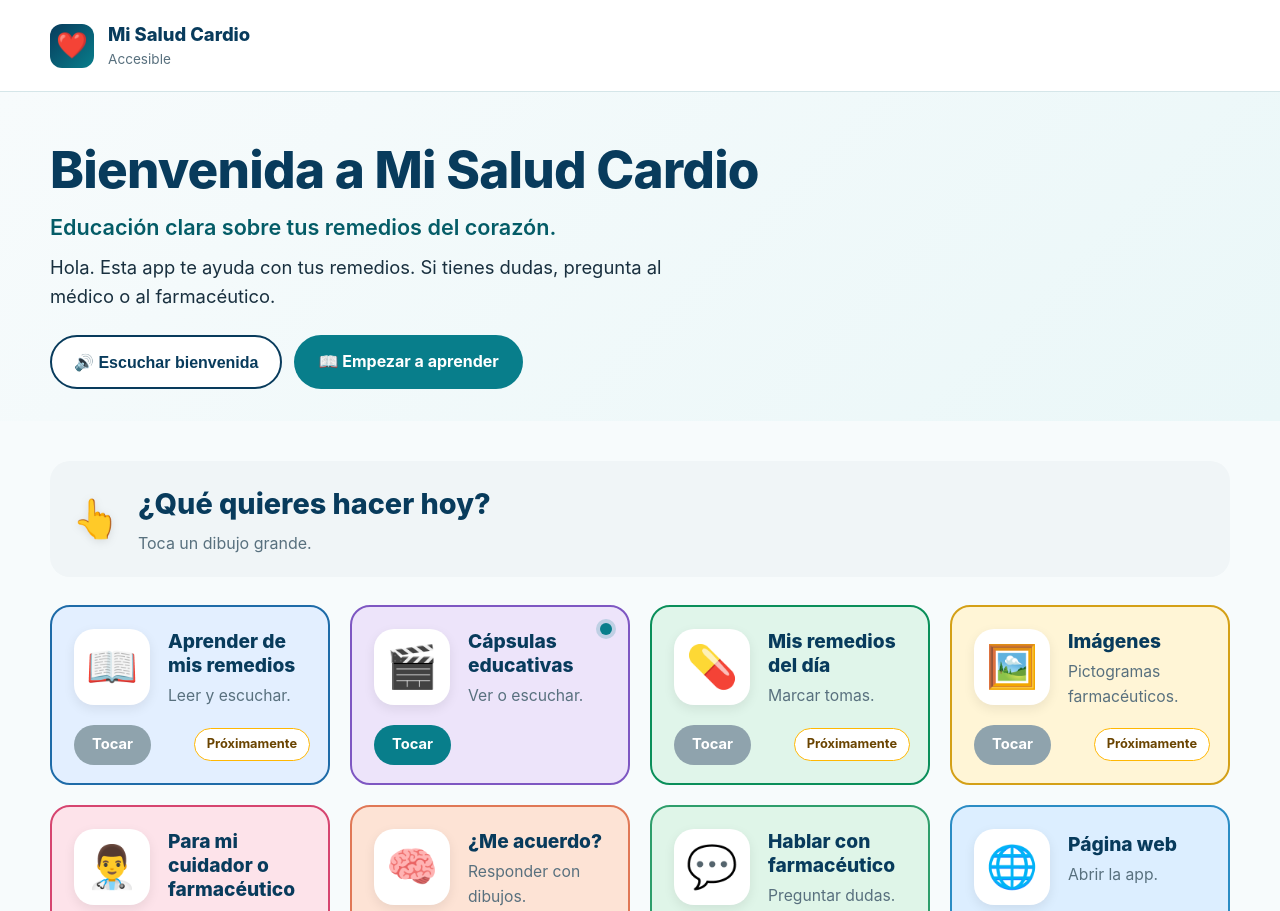
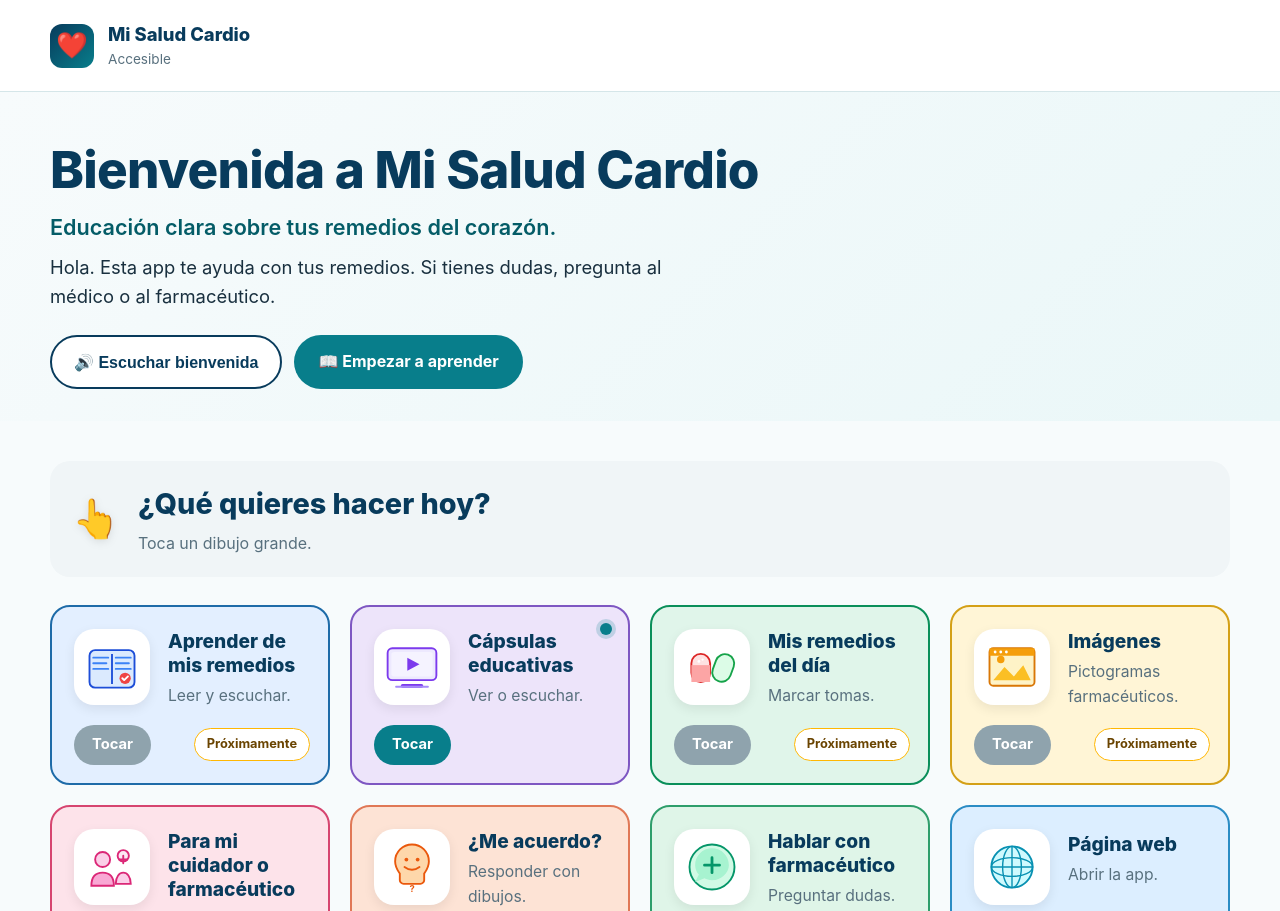
Before and after one commit to clauunegroni-web/misaludcardioaps2026, a Next.js app: page / in a window 1280 px wide. Shown: the top 911 px of the page. Built offline with nearby package versions, Linux system fonts and the light colour scheme.

Commit message:
Portada: reemplaza emojis por ilustraciones SVG en los 8 accesos

```diff
--- a/pages/index.js
+++ b/pages/index.js
@@ -3,15 +3,82 @@ import Link from 'next/link'
 import { useState } from 'react'
 import { ACCESOS } from '../lib/capsulas'
 
-const iconos = {
-  aprender: '📖',
-  capsulas: '🎬',
-  'remedios-dia': '💊',
-  imagenes: '🖼️',
-  cuidador: '👨‍⚕️',
-  acuerdo: '🧠',
-  farmaceutico: '💬',
-  'pagina-web': '🌐',
+// Ilustraciones SVG estilo 3D pastel para cada acceso.
+// Reemplazan los emojis planos con dibujos ricos, coherentes con la portada aprobada.
+const Ilustraciones = {
+  aprender: (
+    <svg viewBox="0 0 64 64" width="60" height="60" aria-hidden="true">
+      <rect x="8" y="14" width="48" height="40" rx="6" fill="#DBEAFE" stroke="#1D4ED8" strokeWidth="2"/>
+      <path d="M32 18 V50" stroke="#1D4ED8" strokeWidth="2"/>
+      <path d="M12 22 H28 M12 28 H26 M12 34 H28" stroke="#3B82F6" strokeWidth="2" strokeLinecap="round"/>
+      <path d="M36 22 H52 M36 28 H50 M36 34 H52" stroke="#3B82F6" strokeWidth="2" strokeLinecap="round"/>
+      <circle cx="46" cy="44" r="6" fill="#EF4444"/>
+      <path d="M43 44 L45 46 L49 42" stroke="#fff" strokeWidth="2" fill="none" strokeLinecap="round" strokeLinejoin="round"/>
+    </svg>
+  ),
+  capsulas: (
+    <svg viewBox="0 0 64 64" width="60" height="60" aria-hidden="true">
+      <rect x="6" y="12" width="52" height="34" rx="5" fill="#EDE9FE" stroke="#7C3AED" strokeWidth="2"/>
+      <rect x="10" y="16" width="44" height="26" rx="3" fill="#F5F3FF"/>
+      <polygon points="27,22 27,36 40,29" fill="#7C3AED"/>
+      <rect x="20" y="50" width="24" height="4" rx="2" fill="#7C3AED"/>
+      <rect x="14" y="52" width="36" height="2" rx="1" fill="#A78BFA"/>
+    </svg>
+  ),
+  'remedios-dia': (
+    <svg viewBox="0 0 64 64" width="60" height="60" aria-hidden="true">
+      <rect x="10" y="18" width="20" height="30" rx="10" fill="#FEE2E2" stroke="#DC2626" strokeWidth="2"/>
+      <rect x="10" y="30" width="20" height="18" rx="0" fill="#FCA5A5"/>
+      <rect x="34" y="18" width="20" height="30" rx="10" fill="#DCFCE7" stroke="#16A34A" strokeWidth="2" transform="rotate(20 44 33)"/>
+      <circle cx="18" cy="26" r="1.5" fill="#fff"/>
+      <circle cx="22" cy="24" r="1.2" fill="#fff"/>
+    </svg>
+  ),
+  imagenes: (
+    <svg viewBox="0 0 64 64" width="60" height="60" aria-hidden="true">
+      <rect x="8" y="12" width="48" height="40" rx="4" fill="#FEF3C7" stroke="#D97706" strokeWidth="2"/>
+      <circle cx="20" cy="24" r="4" fill="#F59E0B"/>
+      <path d="M12 46 L24 32 L34 42 L44 30 L52 46 Z" fill="#FBBF24"/>
+      <rect x="8" y="12" width="48" height="8" fill="#F59E0B"/>
+      <circle cx="14" cy="16" r="1.5" fill="#fff"/>
+      <circle cx="20" cy="16" r="1.5" fill="#fff"/>
+      <circle cx="26" cy="16" r="1.5" fill="#fff"/>
+    </svg>
+  ),
+  cuidador: (
+    <svg viewBox="0 0 64 64" width="60" height="60" aria-hidden="true">
+      <circle cx="22" cy="24" r="8" fill="#FBCFE8" stroke="#DB2777" strokeWidth="2"/>
+      <path d="M10 52 C10 42 14 38 22 38 C30 38 34 42 34 52 Z" fill="#F9A8D4" stroke="#DB2777" strokeWidth="2"/>
+      <circle cx="44" cy="20" r="6" fill="#FCE7F3" stroke="#DB2777" strokeWidth="2"/>
+      <path d="M36 50 C36 42 40 38 44 38 C48 38 52 42 52 50 Z" fill="#FBCFE8" stroke="#DB2777" strokeWidth="2"/>
+      <path d="M40 24 L48 24 M44 20 L44 28" stroke="#DB2777" strokeWidth="2" strokeLinecap="round"/>
+    </svg>
+  ),
+  acuerdo: (
+    <svg viewBox="0 0 64 64" width="60" height="60" aria-hidden="true">
+      <path d="M32 8 C22 8 14 16 14 26 C14 32 17 36 19 39 L19 46 C19 48 21 50 23 50 L41 50 C43 50 45 48 45 46 L45 39 C47 36 50 32 50 26 C50 16 42 8 32 8 Z" fill="#FED7AA" stroke="#EA580C" strokeWidth="2"/>
+      <circle cx="26" cy="24" r="2" fill="#EA580C"/>
+      <circle cx="38" cy="24" r="2" fill="#EA580C"/>
+      <path d="M24 32 Q32 38 40 32" stroke="#EA580C" strokeWidth="2" fill="none" strokeLinecap="round"/>
+      <text x="32" y="59" textAnchor="middle" fontSize="10" fontWeight="700" fill="#EA580C">?</text>
+    </svg>
+  ),
+  farmaceutico: (
+    <svg viewBox="0 0 64 64" width="60" height="60" aria-hidden="true">
+      <circle cx="32" cy="32" r="24" fill="#D1FAE5" stroke="#059669" strokeWidth="2"/>
+      <path d="M32 12 C22 12 14 20 14 30 C14 34 16 38 18 40 L14 48 L24 44 C26 45 29 46 32 46 C42 46 50 38 50 30 C50 20 42 12 32 12 Z" fill="#A7F3D0"/>
+      <path d="M32 22 V38 M24 30 H40" stroke="#059669" strokeWidth="3" strokeLinecap="round"/>
+    </svg>
+  ),
+  'pagina-web': (
+    <svg viewBox="0 0 64 64" width="60" height="60" aria-hidden="true">
+      <circle cx="32" cy="32" r="22" fill="#CFFAFE" stroke="#0891B2" strokeWidth="2"/>
+      <ellipse cx="32" cy="32" rx="10" ry="22" fill="none" stroke="#0891B2" strokeWidth="1.5"/>
+      <ellipse cx="32" cy="32" rx="22" ry="10" fill="none" stroke="#0891B2" strokeWidth="1.5"/>
+      <path d="M10 32 H54" stroke="#0891B2" strokeWidth="1.5"/>
+      <path d="M32 10 V54" stroke="#0891B2" strokeWidth="1.5"/>
+    </svg>
+  ),
 }
 
 export default function Home() {
@@ -116,7 +183,7 @@ export default function Home() {
                     }`}
                   >
                     <div className="acceso-icono" aria-hidden="true">
-                      {iconos[a.slug]}
+                      {Ilustraciones[a.slug]}
                     </div>
                     <div className="acceso-texto">
                       <h3>{a.titulo}</h3>
```
